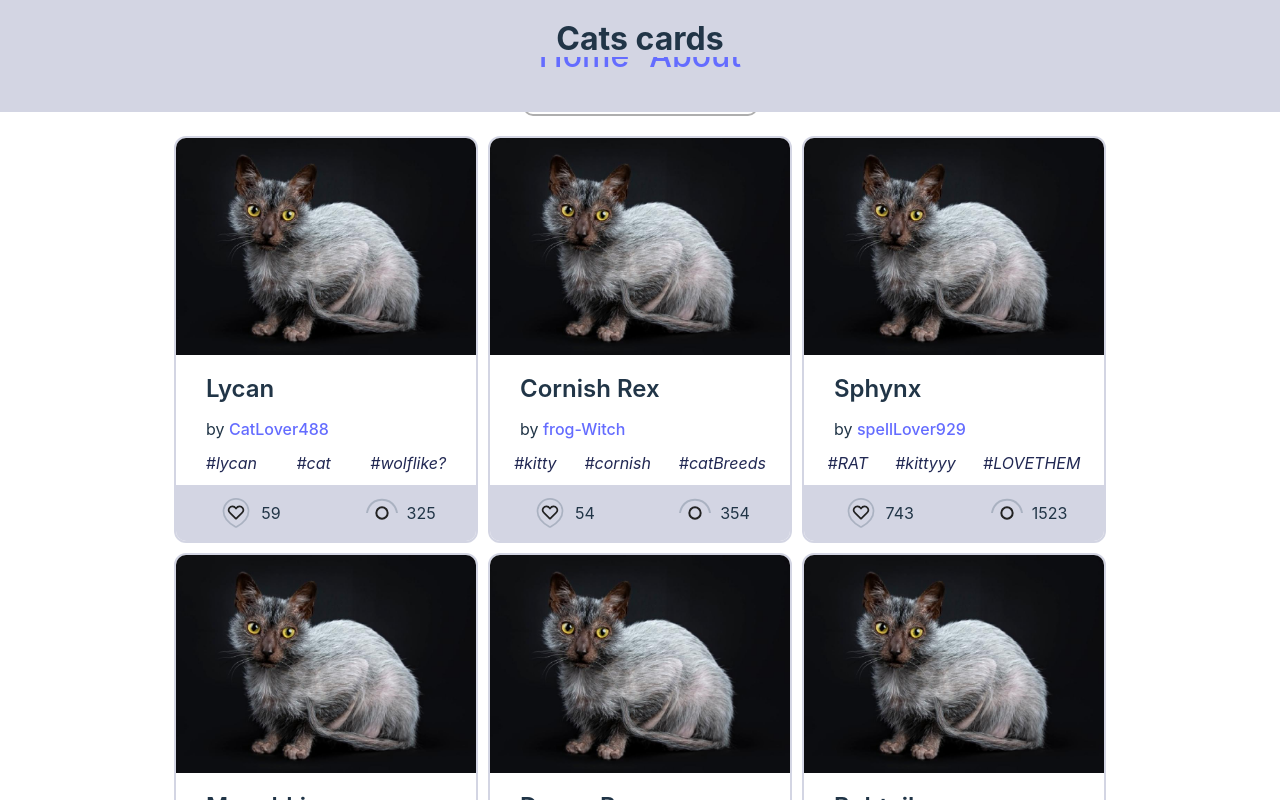
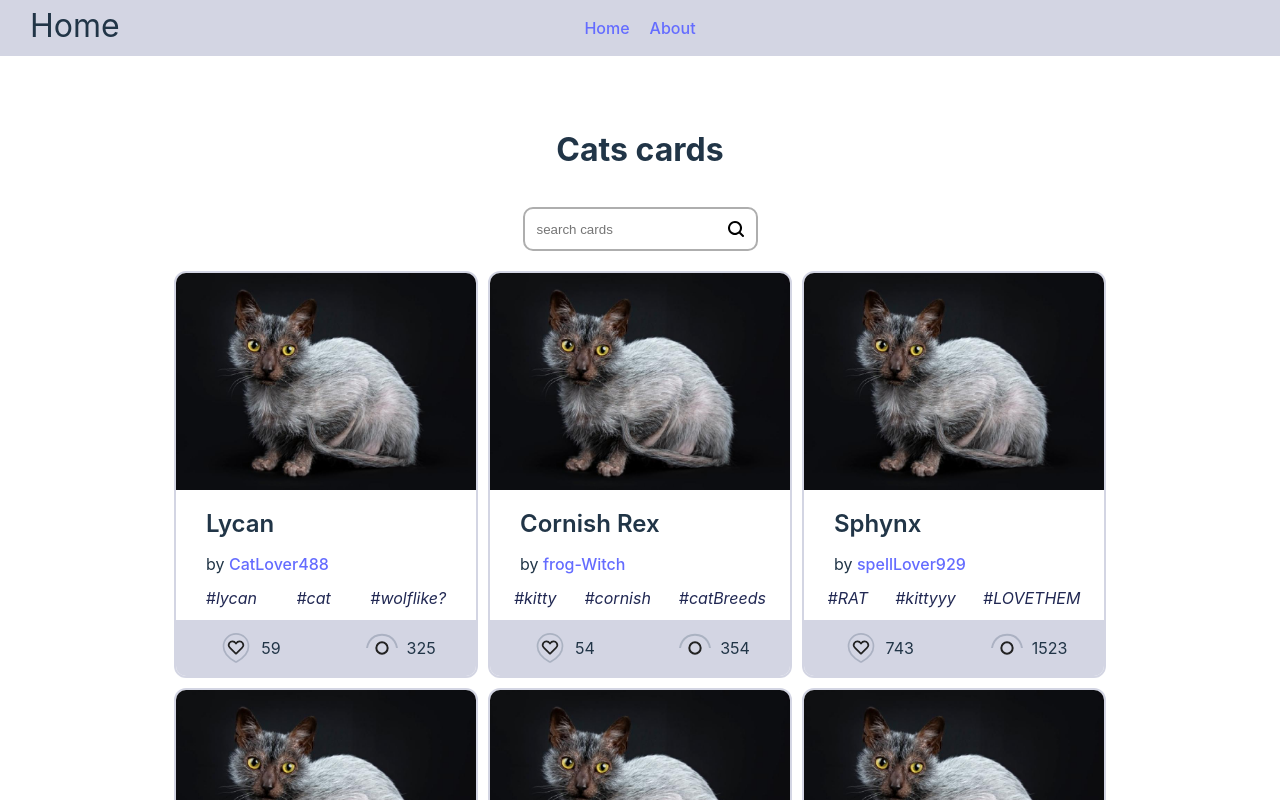
Before and after one commit to Lex-pineapple/react-rs, a React (Vite) app in the folder react-components/: page / in a window 1280 px wide. Shown: the top 800 px of the page. Built offline with nearby package versions, Linux system fonts and the light colour scheme.

Commit message:
feat: fix linter issues

```diff
--- a/react-components/src/App.css
+++ b/react-components/src/App.css
@@ -44,3 +44,14 @@ ul {
 .read-the-docs {
   color: #888;
 }
+
+.head-path {
+  font-size: 32px;
+  position: absolute;
+  top: -30px;
+  left: 30px;
+}
+
+.appContent {
+  margin-top: 100px;
+}
--- a/react-components/src/routes/aboutPage.css
+++ b/react-components/src/routes/aboutPage.css
@@ -1,4 +1,4 @@
-.about-container {
+.about-header {
   margin-top: 40px;
   font-size: 32px;
 }
--- a/react-components/src/routes/aboutPage.tsx
+++ b/react-components/src/routes/aboutPage.tsx
@@ -3,7 +3,12 @@ import './aboutPage.css';
 
 class AboutPage extends React.Component {
   render() {
-    return <div className="about-container">About</div>;
+    return (
+      <div className="about-container">
+        <p className="head-path">About</p>
+        <div className="about-header">About</div>
+      </div>
+    );
   }
 }
 
--- a/react-components/src/routes/homePage.css
+++ b/react-components/src/routes/homePage.css
@@ -2,7 +2,7 @@
   margin: 0 auto;
 }
 
-.header {
+.header-name {
   font-size: 32px;
 }
 
--- a/react-components/src/routes/homePage.tsx
+++ b/react-components/src/routes/homePage.tsx
@@ -30,7 +30,8 @@ class HomePage extends React.Component {
   render() {
     return (
       <div className="homePage-container">
-        <h1 className="header">Cats cards</h1>
+        <p className="head-path">Home</p>
+        <h1 className="header-name">Cats cards</h1>
         <SearchBar keyword={this.state.searchValue} handler={this.inputHandler}></SearchBar>
         <div className="cards-container">
           {data.map((item) => (
```
Also changed, not shown: 2 other files (tests, documents, lock files or other folders).
